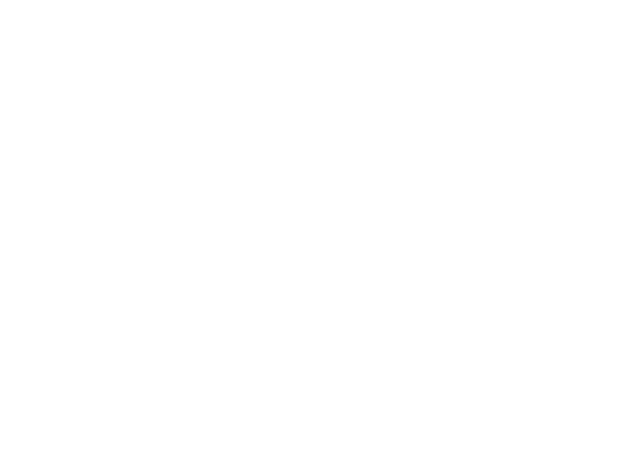
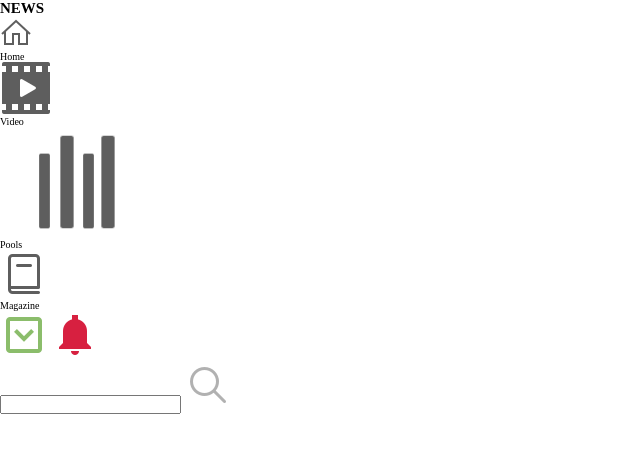
Before and after one commit to tonyspunei/news-portal, a plain HTML site: page index.html in a window 1280 px wide. Shown: the whole page, without its empty margins (0-640 px from the left). Drawn offline with Linux system fonts and the light colour scheme.

Commit message:
added the coponents and images for the navbar

```diff
--- a/index.html
+++ b/index.html
@@ -6,5 +6,39 @@
     <link rel="stylesheet" href="style.css" />
     <title>News Portal Lading Page</title>
   </head>
-  <body></body>
+  <body>
+    <nav>
+      <div class="nav-wrapper">
+        <div class="logo">
+          <h1>NEWS</h1>
+        </div>
+        <div class="links-section">
+          <a class="link-1 link">
+            <img src="/img/icons8-home-32.png" alt="" />
+            <p>Home</p>
+          </a>
+          <a class="link-2 link">
+            <img src="/img/icons8-video-52.png" alt="" />
+            <p>Video</p>
+          </a>
+          <a class="link-3 link">
+            <img src="/img/pools-icon.png" alt="" />
+            <p>Pools</p>
+          </a>
+          <a class="link-4 link">
+            <img src="/img/icons8-book-48.png" alt="" />
+            <p>Magazine</p>
+          </a>
+        </div>
+        <div class="color-icon-section">
+          <img src="/img/icons8-drop-down-48(1).png" alt="" />
+          <img src="/img/icons8-bell-48.png" alt="" />
+        </div>
+        <div class="search-bar">
+          <input type="text" />
+          <img src="/img/icons8-search-48.png" alt="" />
+        </div>
+      </div>
+    </nav>
+  </body>
 </html>
```
Also changed, not shown: img/icons8-bell-48.png (added), img/icons8-book-48.png (added), img/icons8-drop-down-48(1).png (added), img/icons8-home-32.png (added), img/icons8-search-48.png (added), img/icons8-thick-vertical-line-100.png (added), img/icons8-video-52.png (added), img/pools-icon.png (added).
